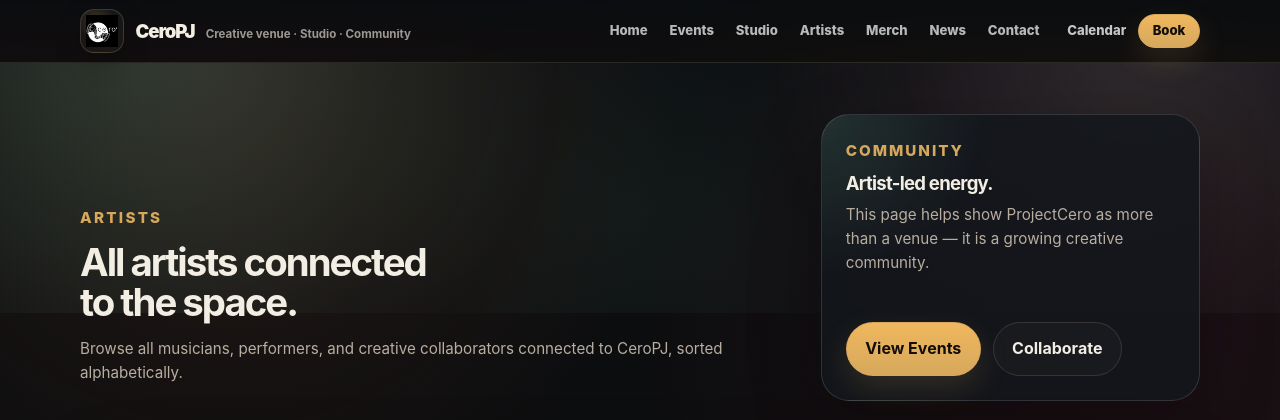
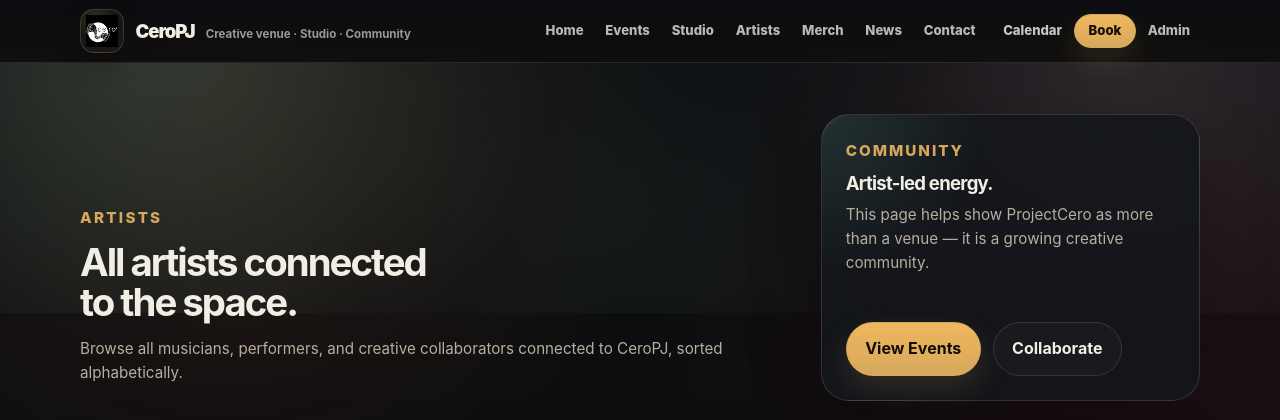
Before and after one commit to joaquinantonio/ProjectCero, a Django app: template templates/artists/artist_list.html in a window 1280 px wide. Shown: the top 420 px of the page. Run offline with Django 4.2, Linux system fonts and the light colour scheme; the template is opened without the code that fills it, so the values that code supplies are empty; parts of the project's set-up code (start-up, migrations or seed data) failed here and were passed over.

Commit message:
temporary navbar link to admin page

```diff
--- a/templates/includes/navbar.html
+++ b/templates/includes/navbar.html
@@ -105,6 +105,14 @@
          >
            Book
          </a>
+
+         <a
+           class="cero-nav-admin"
+           href="/admin/"
+           aria-label="Admin Login"
+         >
+           Admin
+         </a>
        </div>
     </nav>
   </div>
```
Lines whose indentation alone changed are shown as unchanged.
